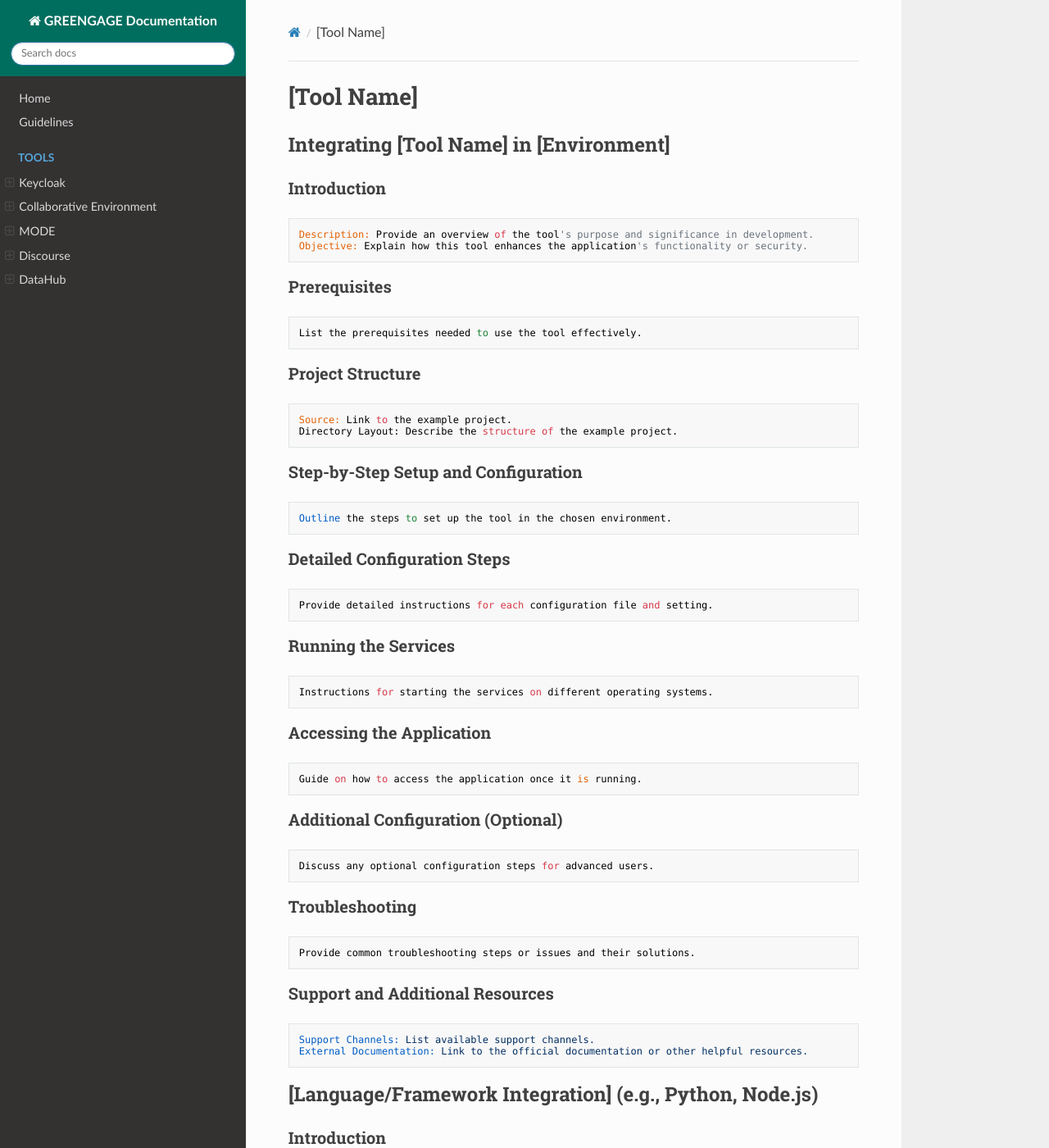
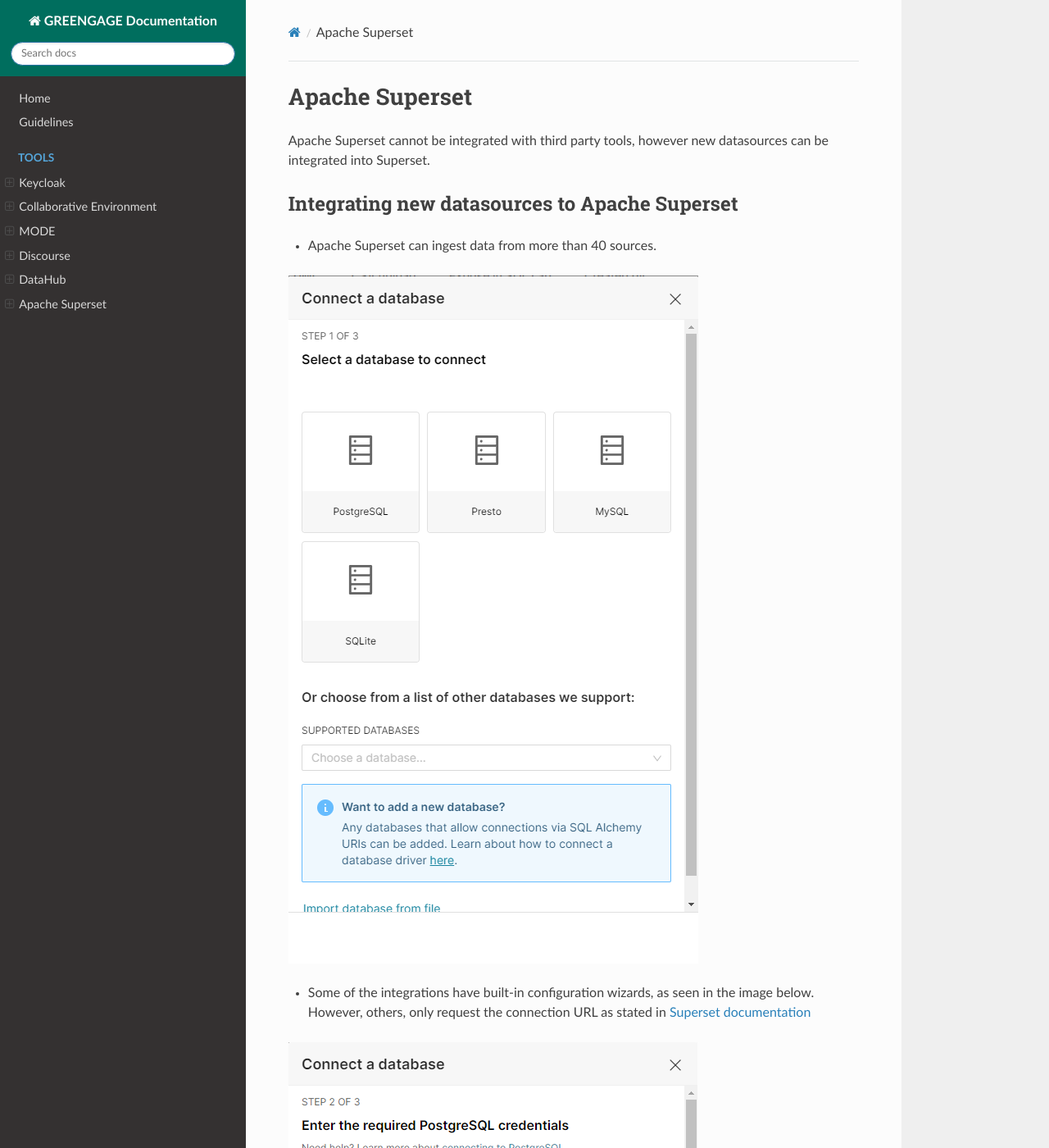
Before and after one commit to Greengage-project/Documentation, an MkDocs documentation site: the page built from docs/tools/superset/examples/index.md, in a window 1280 px wide and 1400 px high. Shown: the whole window at 82% size. Built offline with MkDocs 1.6.1, drawn with Linux system fonts in a browser that asks for light colours; nearby versions of some CDN libraries; some of the changed text lies outside the part shown.

Commit message:
Apache Superset

```diff
--- a/docs/tools/superset/examples/index.md
+++ b/docs/tools/superset/examples/index.md
@@ -1,74 +1,15 @@
-# [Tool Name]
+# Apache Superset
 
-## Integrating [Tool Name] in [Environment]
+Apache Superset cannot be integrated with third party tools, however new datasources can be integrated into Superset.
 
-### Introduction
+## Integrating new datasources to Apache Superset
 
-    Description: Provide an overview of the tool's purpose and significance in development.
-    Objective: Explain how this tool enhances the application's functionality or security.
+- Apache Superset can ingest data from more than 40 sources.
 
-### Prerequisites
+![New source](../assets/connect_database.png)
 
-    List the prerequisites needed to use the tool effectively.
+- Some of the integrations have built-in configuration wizards, as seen in the image below. However, others, only request the connection URL as stated in [Superset documentation](https://superset.apache.org/docs/databases/installing-database-drivers#)
 
-### Project Structure
+![Source importing wizard](../assets/connect_database2.png)
 
-    Source: Link to the example project.
-    Directory Layout: Describe the structure of the example project.
-
-### Step-by-Step Setup and Configuration
-
-    Outline the steps to set up the tool in the chosen environment.
-
-### Detailed Configuration Steps
-
-    Provide detailed instructions for each configuration file and setting.
-
-### Running the Services
-
-    Instructions for starting the services on different operating systems.
-
-### Accessing the Application
-
-    Guide on how to access the application once it is running.
-
-### Additional Configuration (Optional)
-
-    Discuss any optional configuration steps for advanced users.
-
-### Troubleshooting
-
-    Provide common troubleshooting steps or issues and their solutions.
-
-### Support and Additional Resources
-
-    Support Channels: List available support channels.
-    External Documentation: Link to the official documentation or other helpful resources.
-
-## [Language/Framework Integration] (e.g., Python, Node.js)
-
-### Introduction
-
-    Brief introduction to integrating the tool with the specific language or framework.
-
-### Prerequisites
-
-    List any prerequisites specific to this language/framework.
-
-### Project Structure
-
-    Describe the structure of the example integration project.
-
-### Steps for Integration
-
-    Step-by-step guide for integrating the tool into projects using this language/framework.
-
-### Running the Example
-
-    Instructions on how to run the example project.
-
-### Accessing the Application
-
-    How to access and test the application once it's running.
-
-Replace sections marked with [brackets] with the relevant information for your specific tool and environment.
+- Once you have added the details for the connection, Apache Superset will create a connection test and provide you with feedback of it. If the connection is successful, the new datasets are ready to be used.
--- a/mkdocs.yml
+++ b/mkdocs.yml
@@ -39,5 +39,9 @@
           - Description: tools/datahub
           - Usage: tools/datahub/usage
           - Example of integration: tools/datahub/examples
+      - Apache Superset:
+          - Description: tools/superset
+          - Usage: tools/superset/usage
+          - Example of integration: tools/superset/examples
 locale:
   - en
```
Also changed, not shown: docs/tools/superset/integration.md (deleted, +0 -39 lines), docs/tools/superset/usage.md (added, +57 -0 lines), docs/tools/superset/assets/chart_button.png (added), docs/tools/superset/assets/chart_editing.png (added), docs/tools/superset/assets/connect_database.png (added), docs/tools/superset/assets/connect_database2.png (added), docs/tools/superset/assets/dashboard_button.png (added), docs/tools/superset/assets/dataset_button.png (added), docs/tools/superset/assets/main_view.png (added), docs/tools/superset/assets/new_chart.png (added), docs/tools/superset/assets/new_dashboard.png (added), docs/tools/superset/assets/new_dataset.png (added), docs/tools/superset/assets/sql.png (added).
